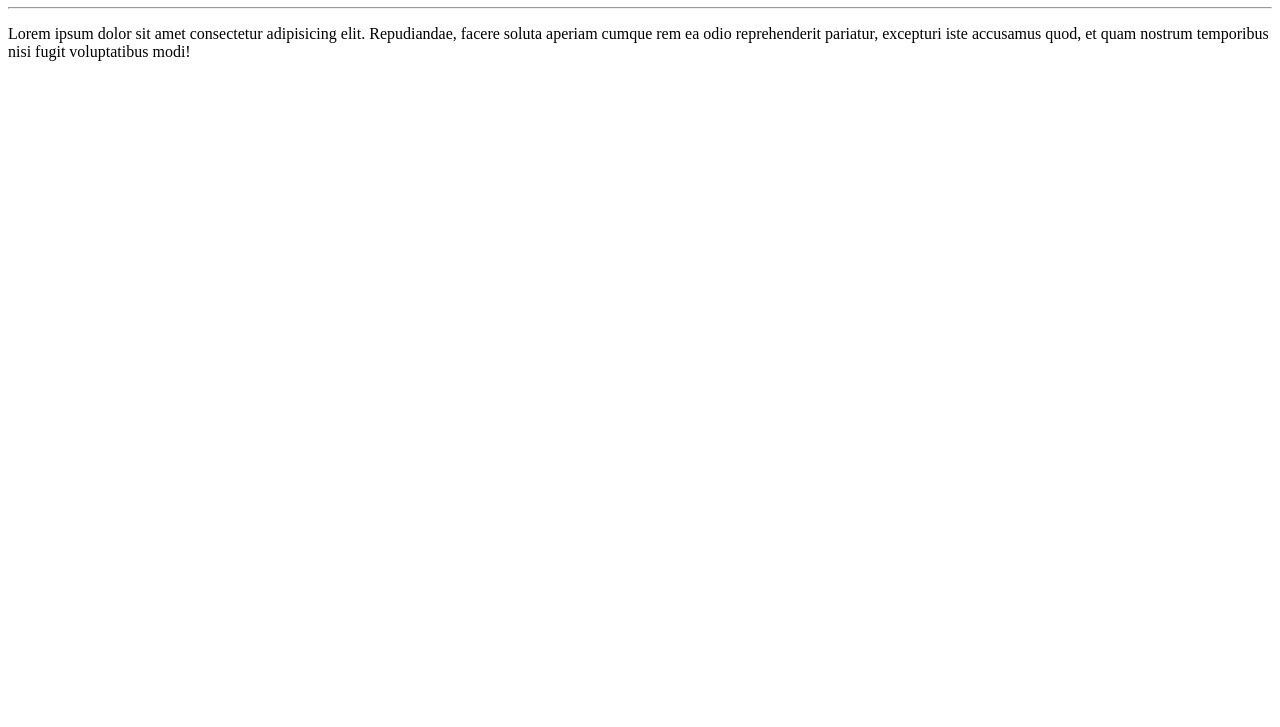
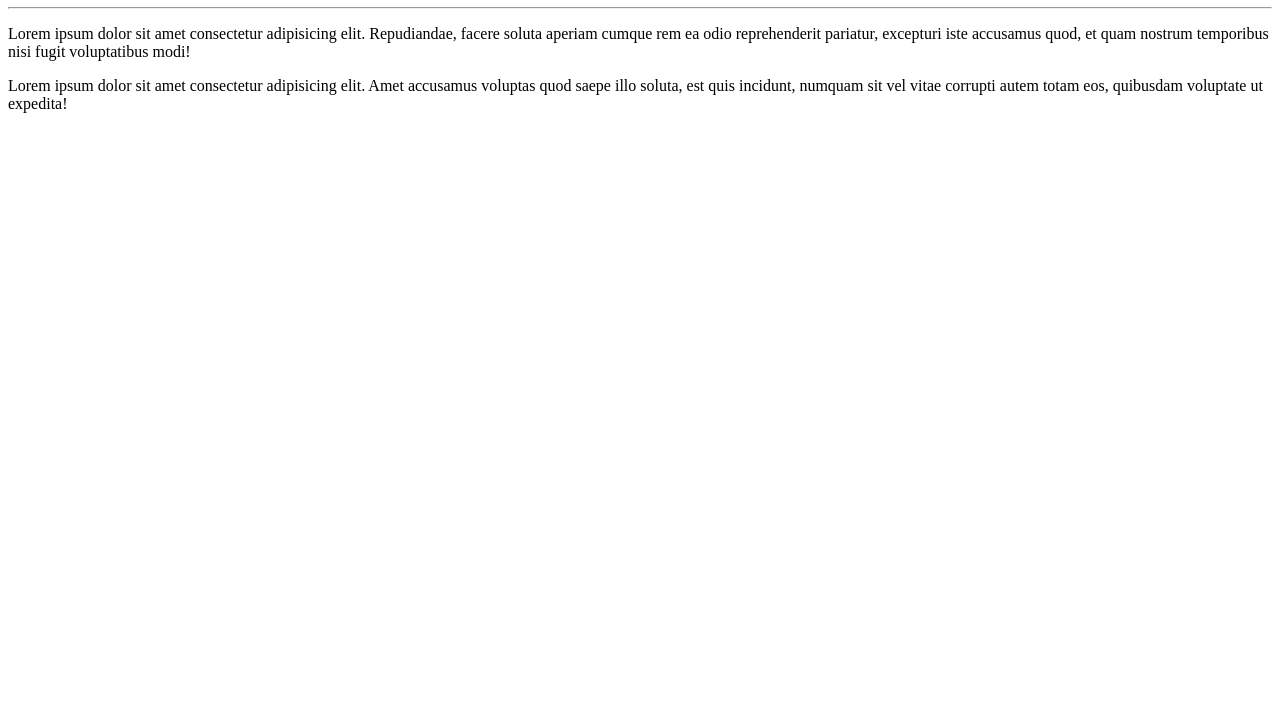
Before and after one commit to andrelucna/Curso-em-Video---Guanabara, a plain HTML site: page site-exemplo/index.html in a window 1280 px wide. Shown: the part 73-800 px from the top of the page. Drawn offline with Linux system fonts and the light colour scheme.

Commit message:
adicionei um parágrafo

```diff
--- a/site-exemplo/index.html
+++ b/site-exemplo/index.html
@@ -10,5 +10,6 @@
     <h1>Olá, Mundo!</h1>
     <hr>
     <p>Lorem ipsum dolor sit amet consectetur adipisicing elit. Repudiandae, facere soluta aperiam cumque rem ea odio reprehenderit pariatur, excepturi iste accusamus quod, et quam nostrum temporibus nisi fugit voluptatibus modi!</p>
+    <p>Lorem ipsum dolor sit amet consectetur adipisicing elit. Amet accusamus voluptas quod saepe illo soluta, est quis incidunt, numquam sit vel vitae corrupti autem totam eos, quibusdam voluptate ut expedita!</p>
 </body>
 </html>
```
